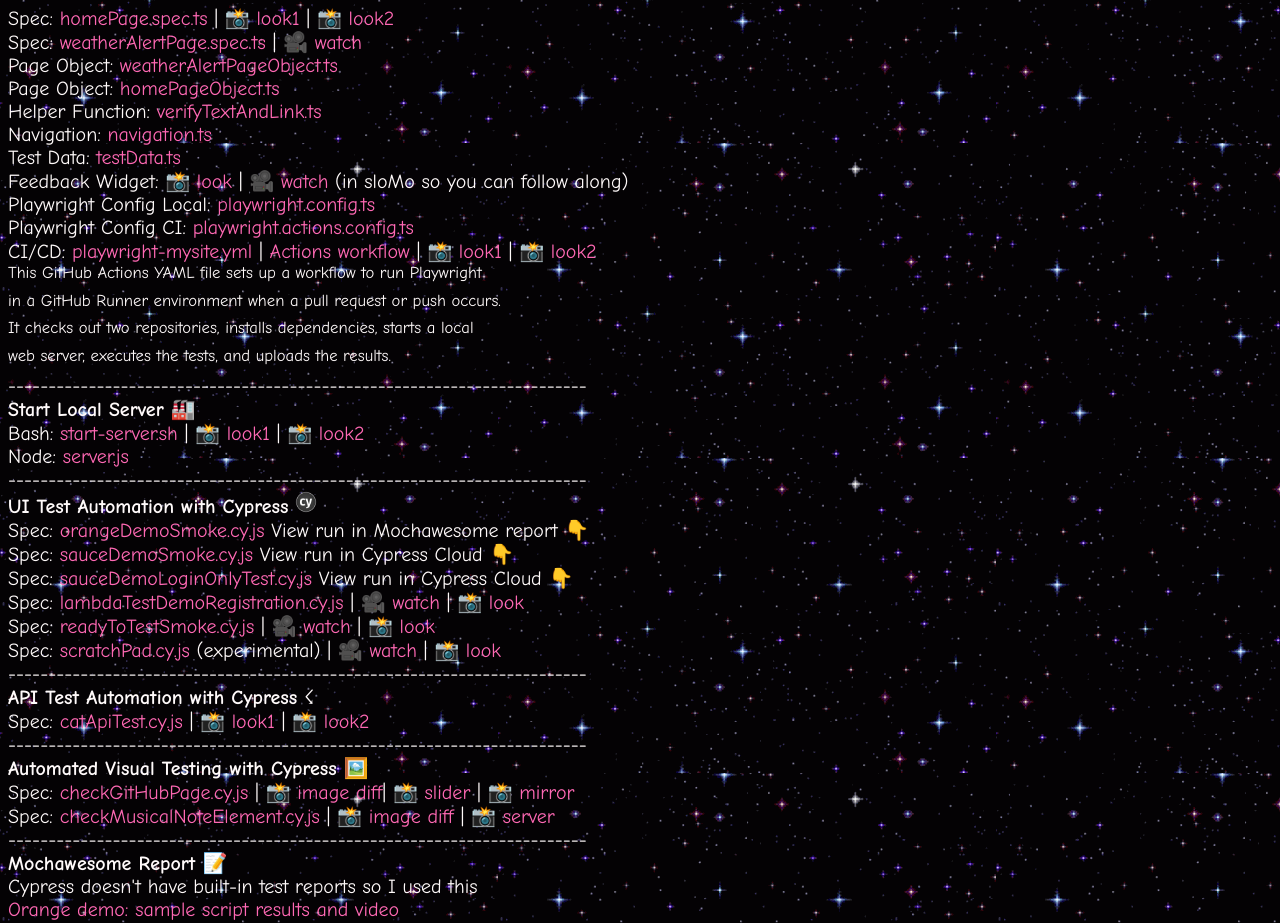
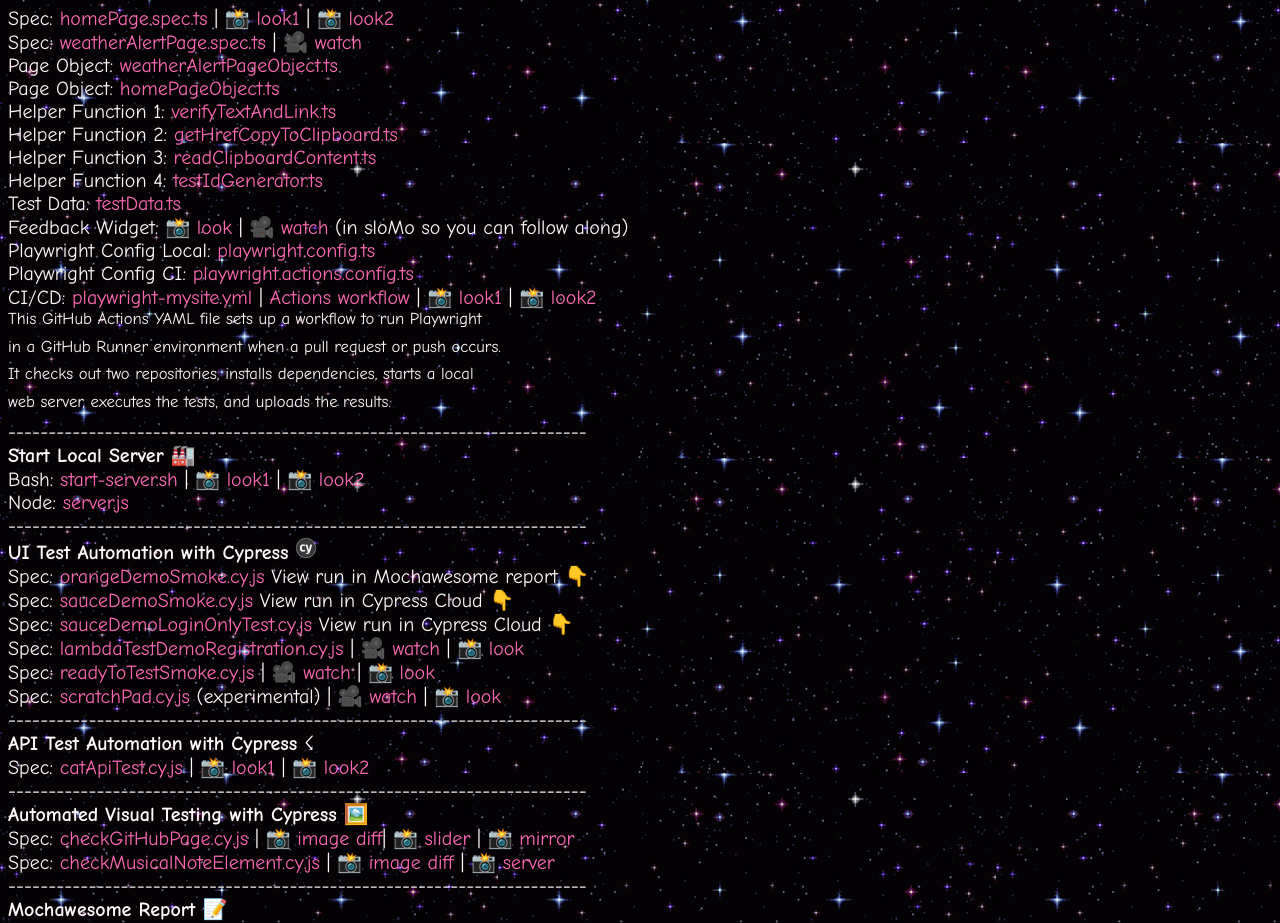
Before and after one commit to readytotest/readytotest.github.io, a website: page index.htm in a window 1280 px wide. Shown: the part 802-1725 px from the top of the page. Drawn offline with Linux system fonts and the light colour scheme; no server answers.

Commit message:
Add helper function samples

```diff
--- a/index.htm
+++ b/index.htm
@@ -86,9 +86,13 @@
             <br>
             Page Object: <a href="https://github.com/readytotest/test-playwright/blob/main/pages/homePageObject.ts" target="_blank" rel="noopener noreferrer">homePageObject.ts</a>
             <br>
-            Helper Function: <a href="https://github.com/readytotest/test-playwright/blob/main/scripts/verifyTextAndLink.ts" target="_blank" rel="noopener noreferrer">verifyTextAndLink.ts</a>
+            Helper Function 1: <a href="https://github.com/readytotest/test-playwright/blob/main/scripts/verifyTextAndLink.ts" target="_blank" rel="noopener noreferrer">verifyTextAndLink.ts</a>
             <br>
-            Navigation: <a href="https://github.com/readytotest/test-playwright/blob/main/scripts/navigation.ts" target="_blank" rel="noopener noreferrer">navigation.ts</a>
+            Helper Function 2: <a href="https://github.com/readytotest/test-playwright/blob/main/scripts/getHrefCopyToClipboard.ts" target="_blank" rel="noopener noreferrer">getHrefCopyToClipboard.ts</a>
+            <br>
+            Helper Function 3: <a href="https://github.com/readytotest/test-playwright/blob/main/scripts/readClipboardContent.ts" target="_blank" rel="noopener noreferrer">readClipboardContent.ts</a>
+            <br>
+            Helper Function 4: <a href="https://github.com/readytotest/test-playwright/blob/main/scripts/testIdGenerator.ts" target="_blank" rel="noopener noreferrer">testIdGenerator.ts</a>
             <br>
             Test Data: <a href="https://github.com/readytotest/test-playwright/blob/main/test-data/testData.ts" target="_blank" rel="noopener noreferrer">testData.ts</a>
             <br>
```
